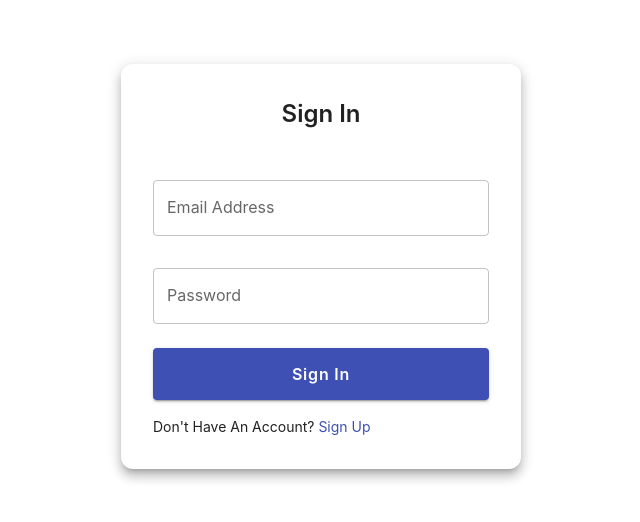
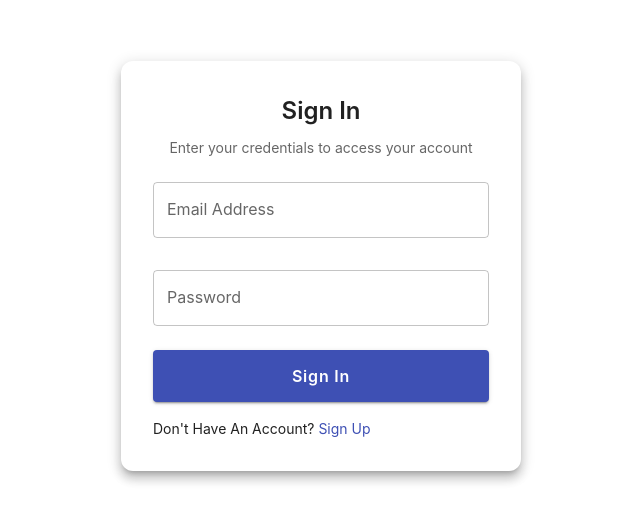
Before and after one commit to sportcoders/dynasty-mommy, a React (Vite) app in the folder frontend/: page /auth in a window 1280 px wide. Shown: the part 134-656 px from the top of the page, without its empty margins (319-959 px from the left). Built offline with nearby package versions, Linux system fonts and the light colour scheme.

Commit message:
DM-47 Styling update to Login component

```diff
--- a/frontend/src/feature/auth/components/Login.tsx
+++ b/frontend/src/feature/auth/components/Login.tsx
@@ -26,13 +26,13 @@
                         borderRadius: 3
                     }}
                 >
-                    <Box sx={{ textAlign: 'center', mb: 4 }}>
+                    <Box sx={{ textAlign: 'center', mb: 1 }}>
                         <Typography variant="h4" component="h1" gutterBottom>
                             Sign In
                         </Typography>
-                        {/* <Typography variant="body2" color="text.secondary">
+                        <Typography variant="body2" color="text.secondary">
                             Enter your credentials to access your account
-                        </Typography> */}
+                        </Typography>
                     </Box>
 
                     <Box >
```
